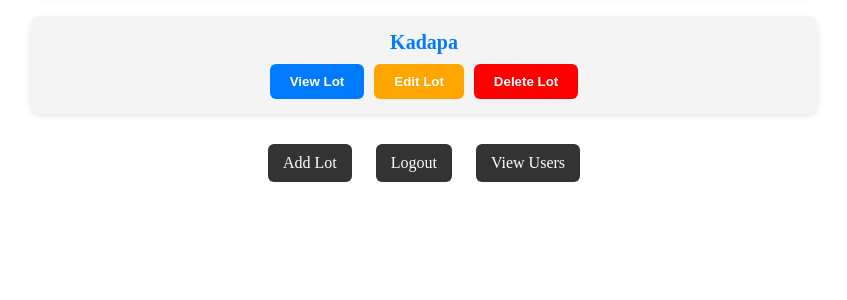
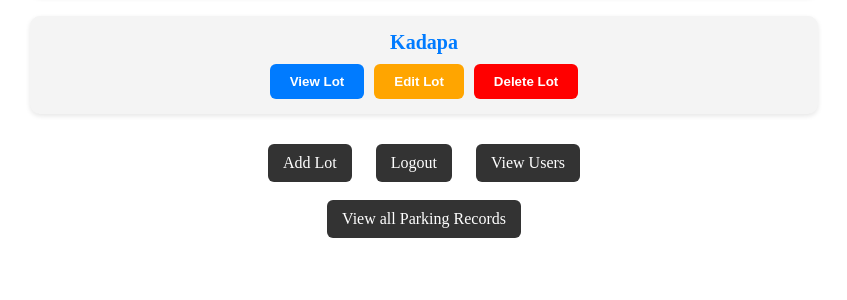
Before and after one commit to mkvaishnavi/vehicle-parking-app-v1, a Flask app: page /admin_dashboard in a window 1280 px wide. Shown: the part 229-529 px from the top of the page, without its empty margins (216-1063 px from the left). Run offline with Flask 3, Linux system fonts and the light colour scheme; a user stored in the database is signed in; data comes from the database, SQL or seed files in the repository.

Commit message:
Add files via upload

```diff
--- a/app.py
+++ b/app.py
@@ -214,11 +214,12 @@ def release_spot(Spot_ID):
         reservation_id , parking_time = row[0], row[1]
         leaving_time = datetime.now()
         parking_time = datetime.strptime(parking_time, "%Y-%m-%d %H:%M:%S")
+        parking_duration = (leaving_time - parking_time)
         cursor.execute("""UPDATE Reservations SET Leaving_time = ? WHERE Reservation_ID = ?""", (leaving_time.strftime("%Y-%m-%d %H:%M:%S"), reservation_id))
         cursor.execute("""UPDATE Parking_spots SET status = 'A' WHERE Spot_ID = ?""", (Spot_ID,))
     connection.commit()
     connection.close()
-    return redirect("/user_dashboard")
+    return redirect("/user_dashboard",parking_duration=parking_duration)
 
 @app.route("/user_history")
 def user_history():
@@ -230,7 +231,30 @@ def user_history():
     cursor.execute("""SELECT r.Reservation_ID, r.Spot_ID, r.Vehicle_number, r.Parking_time, r.Leaving_time, r.Parking_cost FROM Reservations r JOIN Parking_spots ps ON r.Spot_ID = ps.Spot_ID JOIN Parking_Lots pl ON ps.Lot_ID = pl.Lot_ID WHERE r.User_ID = ? ORDER BY r.Reservation_ID DESC""", (user_id,))
     history = cursor.fetchall()
     connection.close()
-    return render_template("user_history.html", history=history)
+    history_with_duration = []
+    for res in history:
+        parking_time = datetime.strptime(res[3], "%Y-%m-%d %H:%M:%S")
+        leaving_time = datetime.strptime(res[4], "%Y-%m-%d %H:%M:%S") if res[4] else None
+        duration = str(leaving_time - parking_time) if leaving_time else "Still Parked"
+        history_with_duration.append(res + (duration,))
+    return render_template("user_history.html", history=history_with_duration)
+
+@app.route("/all_parking_records")
+def all_parking_records():
+    if "role" not in session or session["role"]!="admin":
+        return redirect("/Login")
+    connection=sqlite3.connect("database.db")
+    cursor=connection.cursor()
+    cursor.execute("""SELECT r.Reservation_ID , u.full_name , r.vehicle_number , r.parking_time , r.leaving_time , r.parking_cost , ps.Spot_ID , pl.Location_name FROM Reservations r JOIN User u ON r.User_ID = u.User_ID JOIN Parking_spots ps ON r.Spot_ID = ps.Spot_ID JOIN Parking_Lots pl ON ps.Lot_ID = pl.Lot_ID ORDER BY r.Reservation_ID DESC""")
+    records=cursor.fetchall()
+    connection.close()
+    records_with_duration = []
+    for r in records:
+        parking_time = datetime.strptime(r[3], "%Y-%m-%d %H:%M:%S")
+        leaving_time = datetime.strptime(r[4], "%Y-%m-%d %H:%M:%S") if r[4] else None
+        duration = str(leaving_time - parking_time) if leaving_time else "Still Parked"
+        records_with_duration.append(r + (duration,))
+    return render_template("all_parking_records.html",records=records_with_duration)
 
 if __name__=="__main__":
     app.debug=True
--- a/templates/admin_dashboard.html
+++ b/templates/admin_dashboard.html
@@ -77,7 +77,8 @@
     <div class="nav-links">
         <a href="/Add_Lot">Add Lot</a>
         <a href="/Logout">Logout</a>
-        <a href="/View_Users">View Users</a>
+        <a href="/View_Users">View Users</a><br><br>
+        <a href="/all_parking_records">View all Parking Records</a>
     </div>
 
 </body>
--- a/templates/user_history.html
+++ b/templates/user_history.html
@@ -15,6 +15,7 @@
             <th>Parking Time</th>
             <th>Leaving Time</th>
             <th>Cost</th>
+            <th>Parking Duration</th>
         </tr>
         {% for R in history %}
         <tr>
@@ -24,6 +25,7 @@
             <td>{{ R[3] }}</td>
             <td>{{ R[4] if R[4] else "still parked" }}</td>
             <td>{{ R[5] if R[5] else "N/A" }}</td>
+            <td>{{ R[6] }}</td>
         </tr>
         {% endfor %}
     </table>
```
Also changed, not shown: templates/all_parking_records.html (added, +40 -0 lines).
